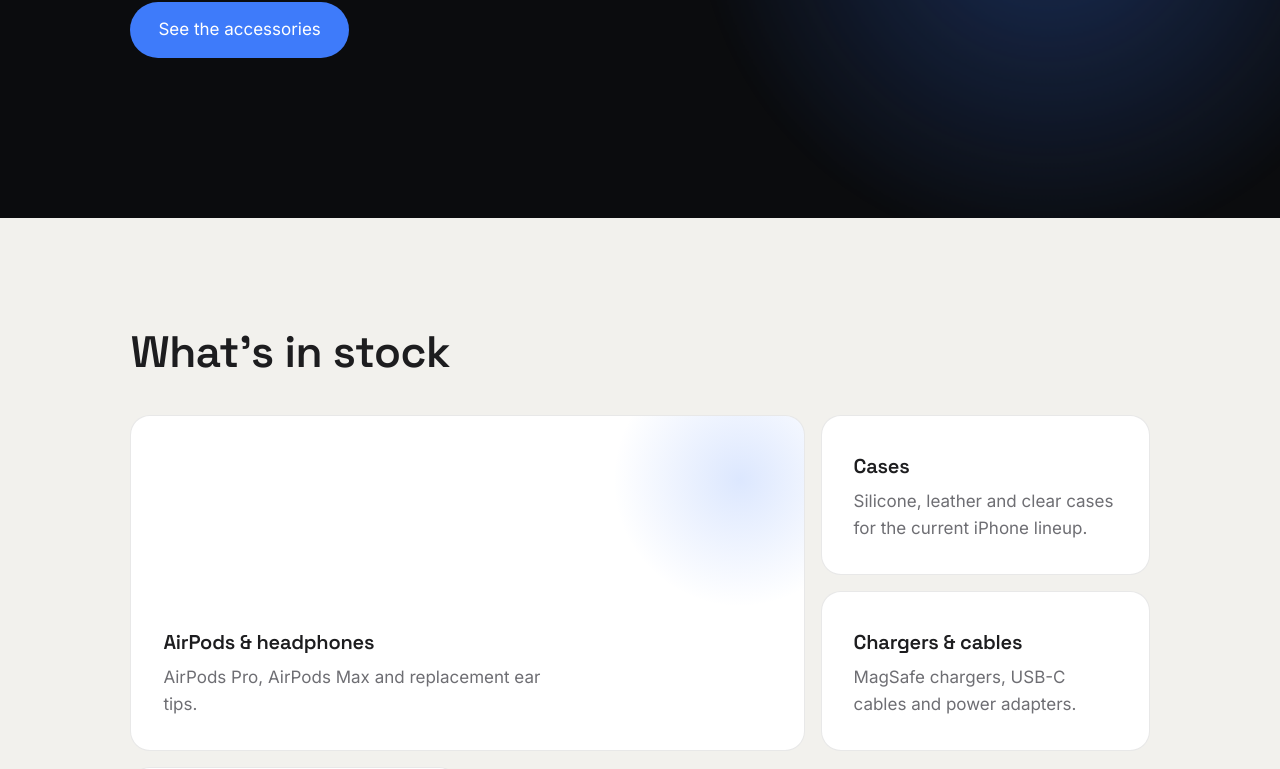
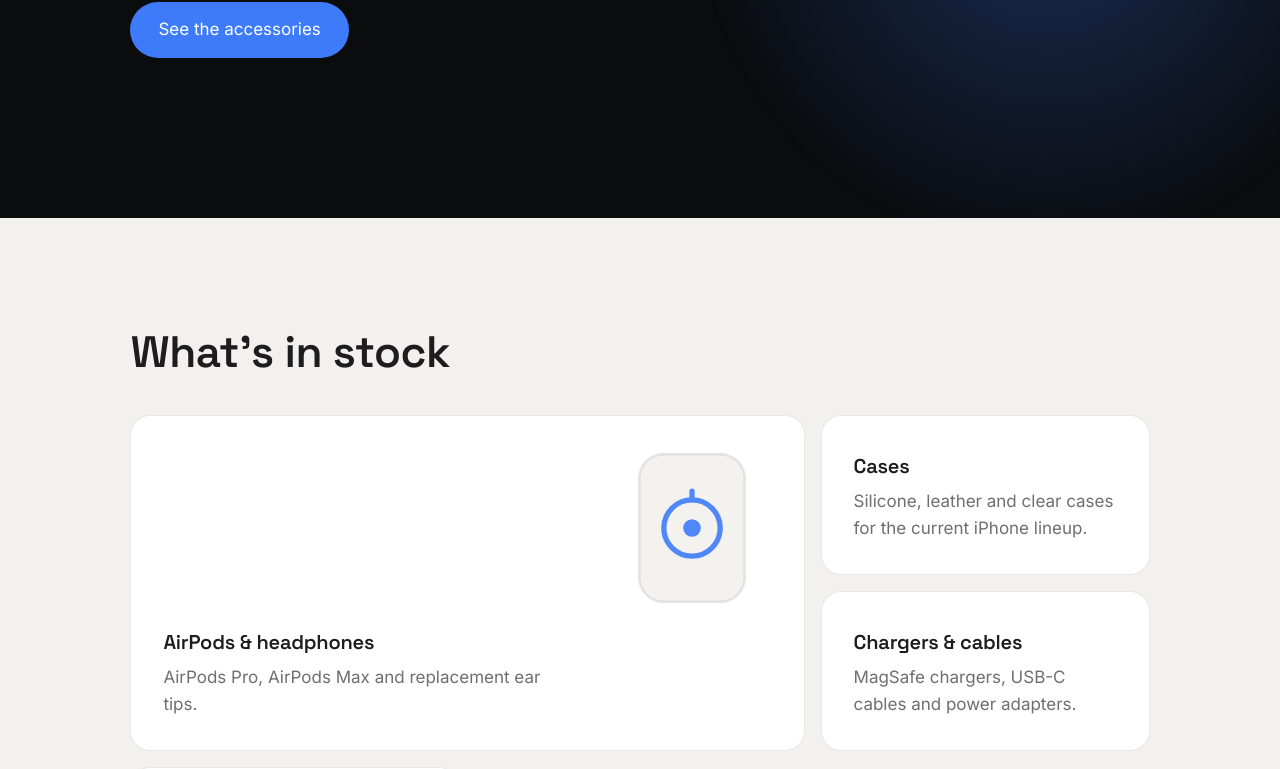
Before and after one commit to ThanhNV121097/project-09f54d4b, a React (Vite) app in the folder code/frontend/: page / in a window 1280 px wide. Shown: the part 482-1251 px from the top of the page. Built offline with nearby package versions, Linux system fonts and the light colour scheme.

Commit message:
chore: edit code/frontend/src/components/Products.tsx

```diff
--- a/code/frontend/src/components/Products.tsx
+++ b/code/frontend/src/components/Products.tsx
@@ -13,10 +13,17 @@
               className={`relative overflow-hidden rounded-[var(--radius)] bg-surface border border-line p-8 ${i === 0 ? "md:col-span-2 md:row-span-2 flex flex-col justify-end min-h-[280px]" : "min-h-[160px] flex flex-col justify-end"}`}
             >
               {i === 0 && (
-                <div
-                  className="pointer-events-none absolute -right-16 -top-16 h-64 w-64 rounded-full"
-                  style={{ background: "radial-gradient(circle, color-mix(in srgb, var(--accent) 18%, transparent), transparent 70%)" }}
-                />
+                <svg
+                  className="pointer-events-none absolute right-6 top-6 h-32 w-32 md:h-44 md:w-44 opacity-90"
+                  viewBox="0 0 100 100"
+                  fill="none"
+                  aria-hidden="true"
+                >
+                  <rect x="20" y="8" width="60" height="84" rx="14" fill="var(--ground)" stroke="var(--line)" strokeWidth="1.5" />
+                  <circle cx="50" cy="50" r="16" fill="none" stroke="var(--accent)" strokeWidth="3" />
+                  <circle cx="50" cy="50" r="5" fill="var(--accent)" />
+                  <line x1="50" y1="34" x2="50" y2="29" stroke="var(--accent)" strokeWidth="3" strokeLinecap="round" />
+                </svg>
               )}
               <T k={`products.items.${i}.name`} as="h3" className="relative font-display font-[var(--weight-display)] text-xl" />
               <T k={`products.items.${i}.note`} as="p" className="relative mt-2 text-ink-soft max-w-[36ch]" />
```
